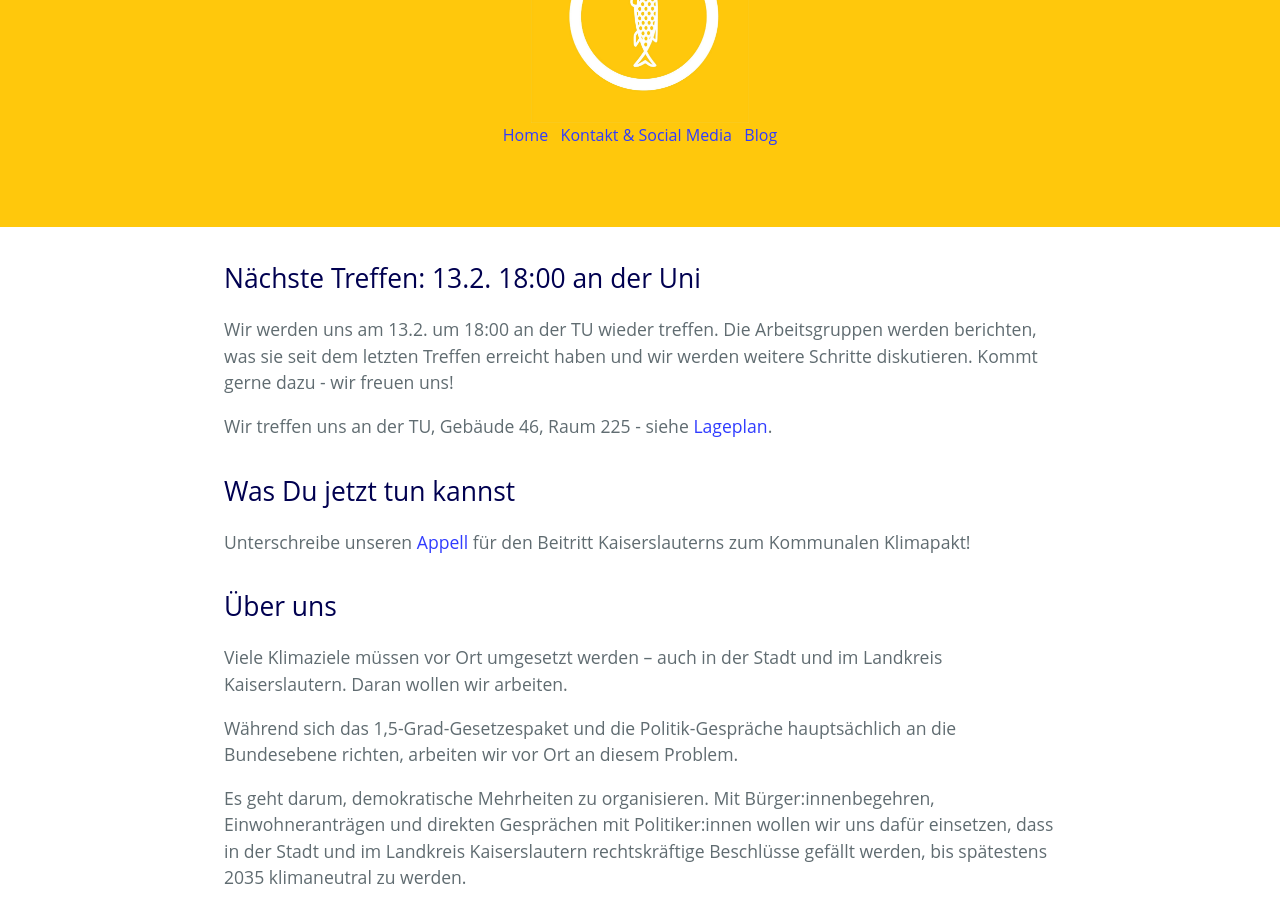
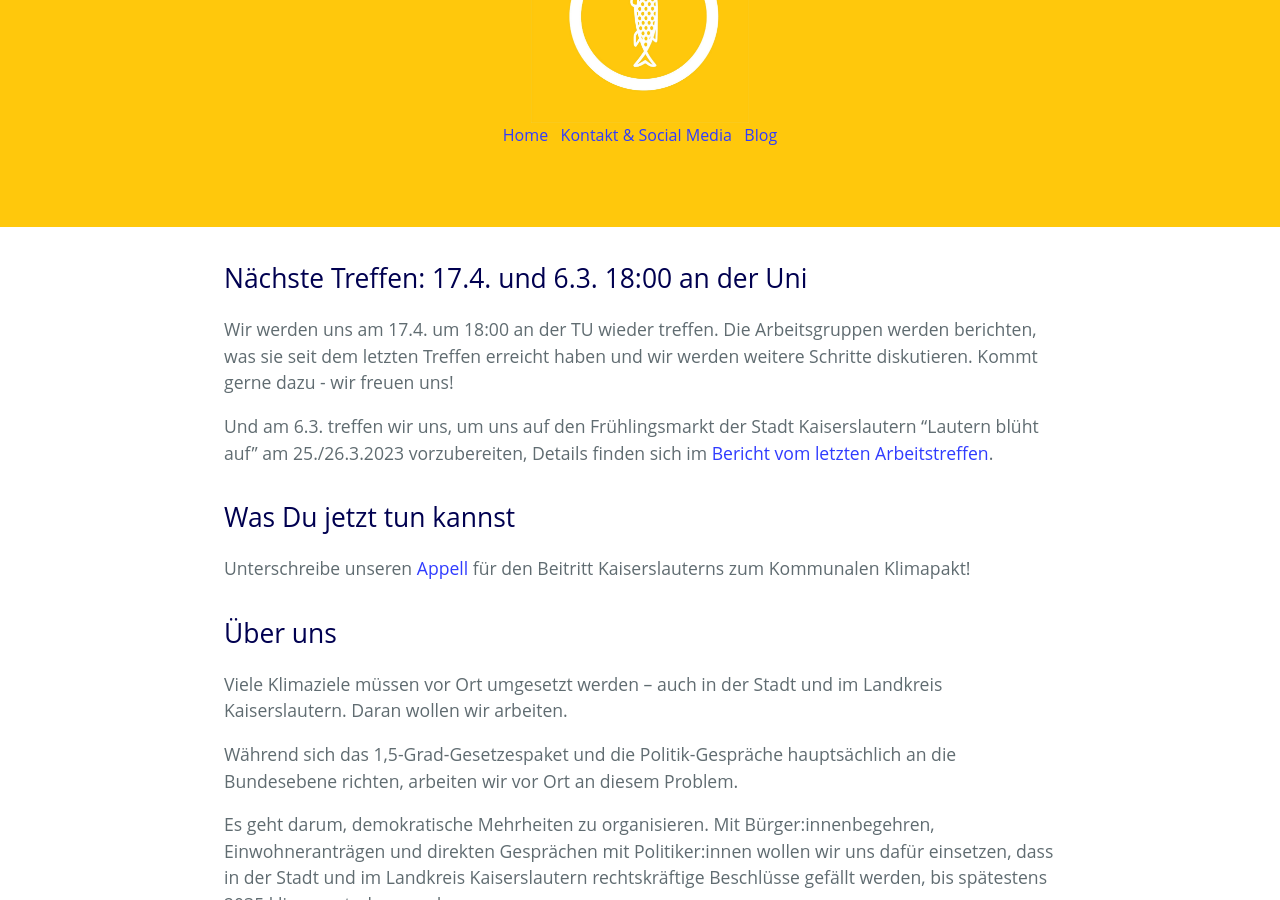
Before and after one commit to klimalautern/klimalautern.github.io, a Jekyll site: the page built from index.md, in a window 1280 px wide and 900 px high, scrolled down 409 px. Built offline with Jekyll 4.4.1, drawn with Linux system fonts in a browser that asks for light colours; our own code applies the rules of GitHub Pages for plain Markdown files; comment, search, counter and statistics services are not loaded.

Commit message:
Nächste Treffen eingetragen

```diff
--- a/index.md
+++ b/index.md
@@ -4,15 +4,20 @@ type: website
 description: Stadt und Landkreis Kaiserslautern klimaneutral!
 ---
 
-## Nächste Treffen: 13.2. 18:00 an der Uni
+## Nächste Treffen: 17.4. und 6.3. 18:00 an der Uni
 
-Wir werden uns am 13.2. um 18:00 an der TU
+Wir werden uns am 17.4. um 18:00 an der TU
 wieder treffen. Die Arbeitsgruppen werden berichten, was sie seit dem
 letzten Treffen erreicht haben und wir werden weitere Schritte
 diskutieren. Kommt gerne dazu - wir freuen uns!
 
-Wir treffen uns an der TU, Gebäude 46, Raum 225 - siehe
-[Lageplan](/images/2023-01-09-LageplanTreffen.jpeg).
+<!-- Wir treffen uns an der TU, Gebäude 46, Raum 225 - siehe -->
+<!-- [Lageplan](/images/2023-01-09-LageplanTreffen.jpeg). -->
+
+Und am 6.3. treffen wir uns, um uns auf den Frühlingsmarkt der Stadt
+Kaiserslautern “Lautern blüht auf” am 25./26.3.2023 vorzubereiten,
+Details finden sich im [Bericht vom letzten
+Arbeitstreffen](/2023/02/13/drittes-arbeitstreffen.html).
 
 ## Was Du jetzt tun kannst
 
```
